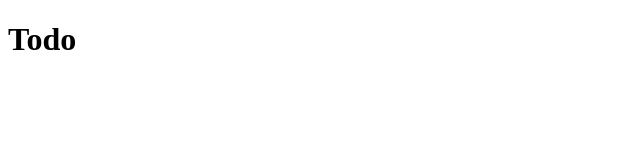
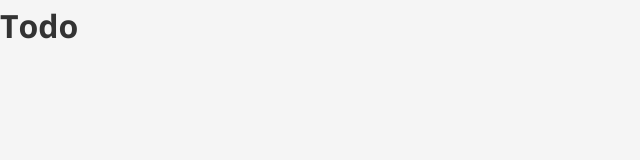
Before and after one commit to jine/todo-app, a website: page index.html in a window 1280 px wide. Shown: the whole page, without its empty margins (0-640 px from the left). Drawn offline with nearby package versions, Linux system fonts and the light colour scheme.

Commit message:
Add reset.css and stylesheet.css with CSS variables and font declarations

```diff
--- a/index.html
+++ b/index.html
@@ -5,6 +5,8 @@
     <meta name="viewport" content="width=device-width, initial-scale=1.0">
     <title>Todo App</title>
     <link href="https://fonts.googleapis.com/css2?family=Open+Sans:wght@400;700&display=swap" rel="stylesheet">
+    <link rel="stylesheet" href="reset.css">
+    <link rel="stylesheet" href="stylesheet.css">
     <link href="https://cdn.tailwindcss.com" rel="stylesheet">
     <script src="dist/index.js"></script>
 </head>
--- /dev/null
+++ b/reset.css
@@ -0,0 +1,13 @@
+* {
+  margin: 0;
+  padding: 0;
+  box-sizing: border-box;
+}
+
+html, body {
+  height: 100%;
+}
+
+body {
+  line-height: 1.6;
+}
--- /dev/null
+++ b/stylesheet.css
@@ -0,0 +1,13 @@
+:root {
+  --primary-color: #333333;
+  --secondary-color: #666666;
+  --background-color: #f5f5f5;
+  --container-bg: #ffffff;
+  --font-family: 'Open Sans', sans-serif;
+}
+
+body {
+  font-family: var(--font-family);
+  color: var(--primary-color);
+  background-color: var(--background-color);
+}
```
